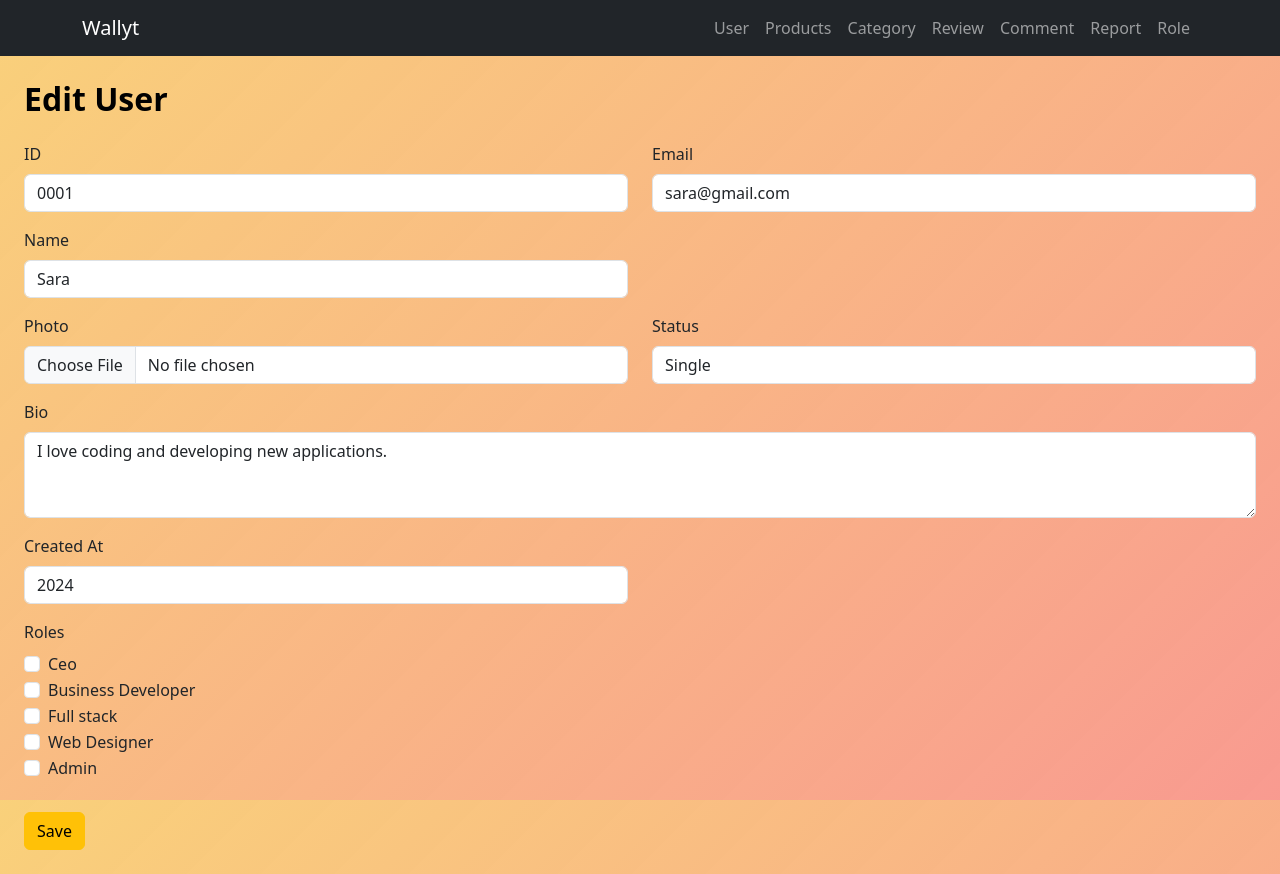
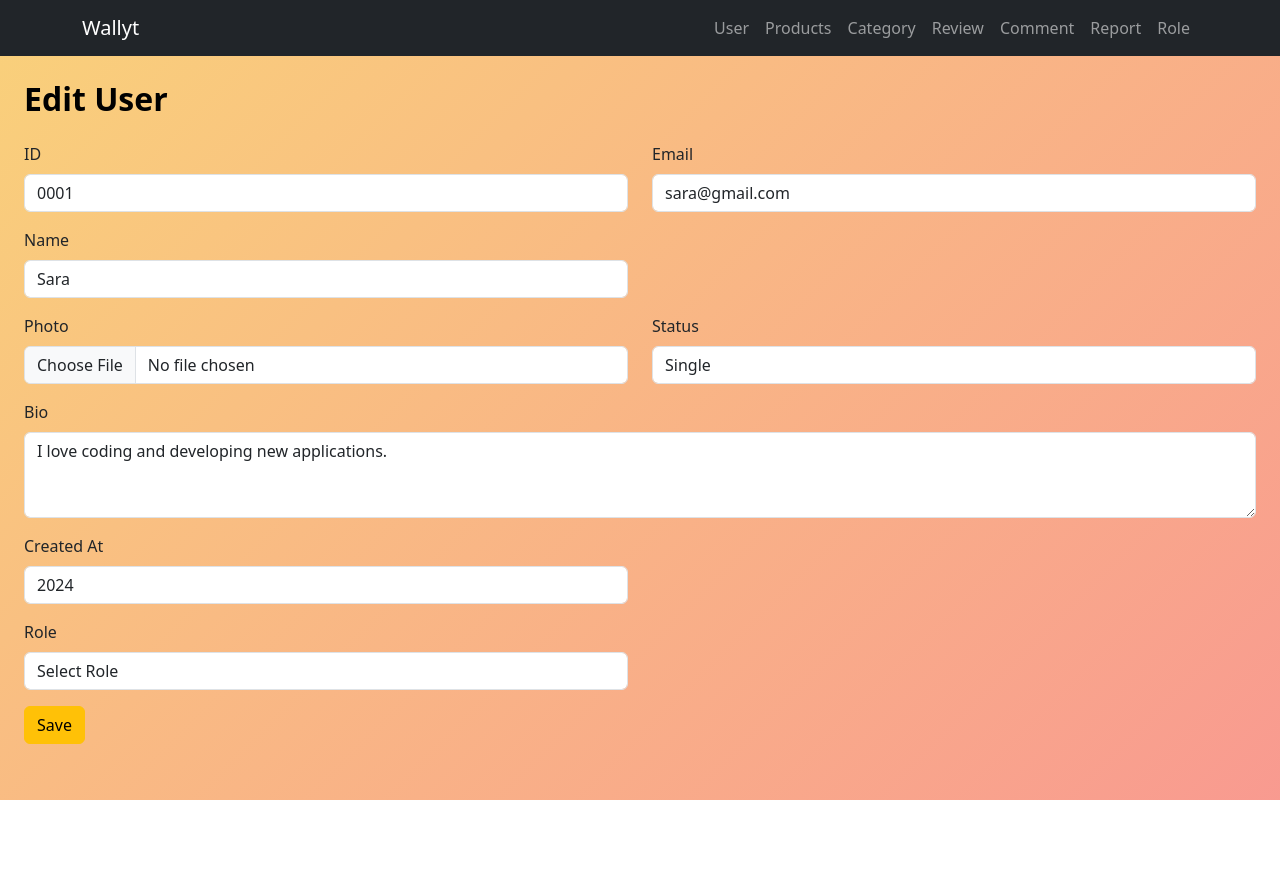
Before and after one commit to saraabdelrhman/admin-wallyt, a React (Create React App) app: page /useredit in a window 1280 px wide. After the commit the page ends 800 px from the top, so only its background shows below. Built offline with nearby package versions, Linux system fonts and the light colour scheme.

Commit message:
drop down list on role

```diff
--- a/src/components/Edit&Delete/Useredit.js
+++ b/src/components/Edit&Delete/Useredit.js
@@ -11,25 +11,20 @@ const UserEdit = () => {
     bio: 'I love coding and developing new applications.',
     status: 'Single',
     createdAt: '2024',
-    permissions: [], // Initializing permissions state
+    permission: '', // Single permission instead of multiple
   });
 
   const availablePermissions = [
-    "Ceo",
-    "Business Developer",
-    "Full stack",
-    "Web Designer",
-    "Admin",
+    'Ceo',
+    'Business Developer',
+    'Full stack',
+    'Web Designer',
+    'Admin',
   ];
 
   // Handle permission change
   const handlePermissionChange = (e) => {
-    const { value, checked } = e.target;
-    const newPermissions = checked
-      ? [...userData.permissions, value]
-      : userData.permissions.filter((permission) => permission !== value);
-
-    setUserData({ ...userData, permissions: newPermissions });
+    setUserData({ ...userData, permission: e.target.value });
   };
 
   // Handle input changes
@@ -159,22 +154,23 @@ const UserEdit = () => {
           </Col>
         </Row>
 
+        {/* Permissions Dropdown */}
         <Row className="mb-3">
           <Col md={6}>
-            <Form.Group controlId="formUserPermissions" className="mb-3">
-              <Form.Label>Roles</Form.Label>
-              <div>
+            <Form.Group controlId="formUserPermissions">
+              <Form.Label>Role</Form.Label>
+              <Form.Control
+                as="select"
+                value={userData.permission}
+                onChange={handlePermissionChange}
+              >
+                <option value="">Select Role</option>
                 {availablePermissions.map((permission, index) => (
-                  <Form.Check
-                    key={index}
-                    type="checkbox"
-                    label={permission}
-                    value={permission}
-                    checked={userData.permissions.includes(permission)}
-                    onChange={handlePermissionChange}
-                  />
+                  <option key={index} value={permission}>
+                    {permission}
+                  </option>
                 ))}
-              </div>
+              </Form.Control>
             </Form.Group>
           </Col>
         </Row>
```
